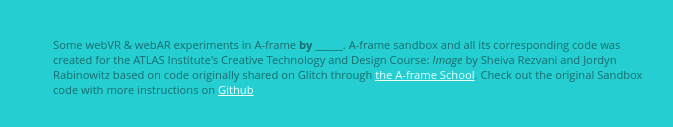
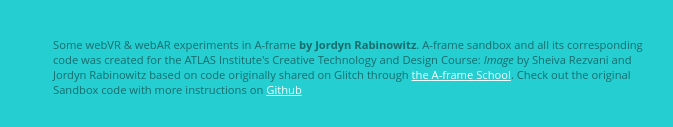
Before and after one commit to JordynRabinowitz/ImageFall2025, a plain HTML site: page index.html in a window 1280 px wide. Shown: the part 243-370 px from the top of the page, without its empty margins (203-876 px from the left). Drawn offline with Linux system fonts and the light colour scheme; a web font is replaced by a local one.

Commit message:
added name

```diff
--- a/index.html
+++ b/index.html
@@ -7,7 +7,7 @@
   </head>
   <body>
     <h1>A-Frame Sandbox</h1>
-    <p>Some webVR &amp; webAR experiments in A-frame <b>by ______</b>. A-frame sandbox and all its corresponding code was created for the ATLAS Institute's Creative Technology and Design Course: <i>Image</i> by Sheiva Rezvani and Jordyn Rabinowitz based on code originally shared on Glitch through <a href="https://aframe.io/aframe-school/#/" target="_blank">the A-frame School</a>. Check out the original Sandbox code with more instructions on <a href="https://github.com/sheiva/aframe-example-code">Github</a> </p>
+    <p>Some webVR &amp; webAR experiments in A-frame <b>by Jordyn Rabinowitz</b>. A-frame sandbox and all its corresponding code was created for the ATLAS Institute's Creative Technology and Design Course: <i>Image</i> by Sheiva Rezvani and Jordyn Rabinowitz based on code originally shared on Glitch through <a href="https://aframe.io/aframe-school/#/" target="_blank">the A-frame School</a>. Check out the original Sandbox code with more instructions on <a href="https://github.com/sheiva/aframe-example-code">Github</a> </p>
 
     <h2>Starter Code from the A-frame School</h2>
     <ul>
```
